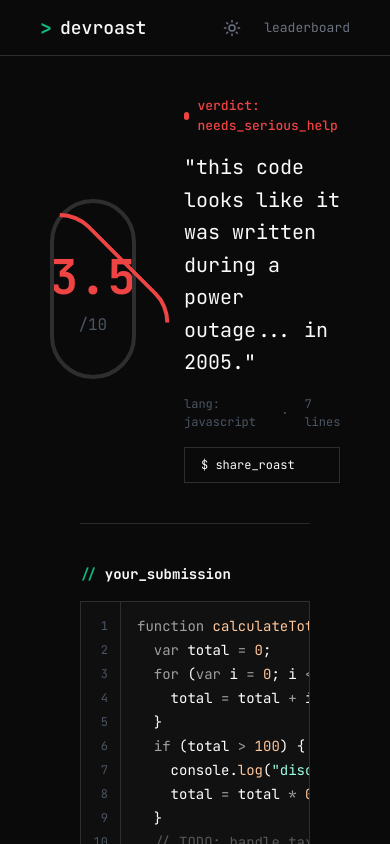
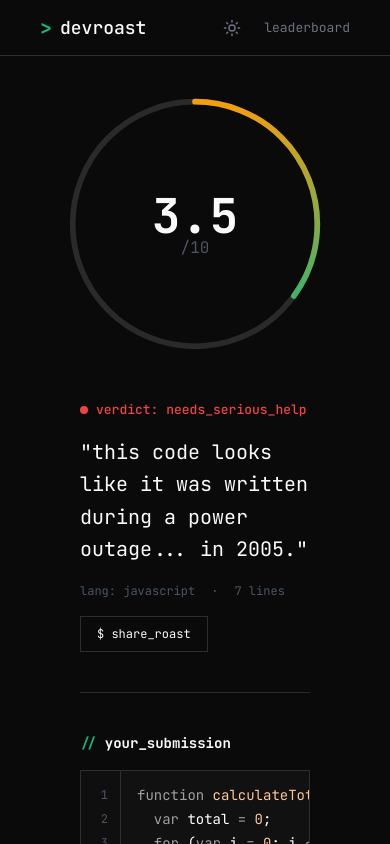
Before and after one commit to tvc95/devroast, a Next.js app: page /roast/1 in a window 390 px wide. Shown: the top 844 px of the page. Built offline with nearby package versions, Linux system fonts and the light colour scheme.

Commit message:
feat: add score-ring component with responsive text and spec format

```diff
--- a/src/app/roast/[id]/page.tsx
+++ b/src/app/roast/[id]/page.tsx
@@ -1,6 +1,7 @@
 import type { Metadata } from "next";
 import Link from "next/link";
 import { CodeBlock } from "@/app/leaderboard/code-block";
+import { ScoreRing } from "@/components/ui/score-ring";
 
 export const metadata: Metadata = {
   title: "Roast Result | DevRoast",
@@ -85,37 +86,6 @@ const roastResult = {
     ],
   },
 };
-
-function ScoreRing({ score }: { score: number }) {
-  const getScoreColor = (s: number) => {
-    if (s < 4) return "var(--accent-red)";
-    if (s < 7) return "var(--accent-amber)";
-    return "var(--accent-green)";
-  };
-
-  return (
-    <div className="relative flex h-[180px] w-[180px] items-center justify-center">
-      <div className="absolute inset-0 rounded-full border-4 border-[var(--border-primary)]" />
-      <div
-        className="absolute inset-0 rounded-full border-4"
-        style={{
-          borderColor: getScoreColor(score),
-          borderTopColor: "transparent",
-          borderRightColor: score > 2.5 ? getScoreColor(score) : "transparent",
-          borderBottomColor: score > 5 ? getScoreColor(score) : "transparent",
-          borderLeftColor: score > 7.5 ? getScoreColor(score) : "transparent",
-          transform: "rotate(-45deg)",
-        }}
-      />
-      <div className="flex flex-col items-center">
-        <span className="font-mono text-[48px] font-bold" style={{ color: getScoreColor(score) }}>
-          {score}
-        </span>
-        <span className="font-mono text-[16px] text-[var(--text-tertiary)]">/10</span>
-      </div>
-    </div>
-  );
-}
 
 function IssueCard({
   issue,
@@ -231,8 +201,8 @@ export default function RoastResultPage() {
     <main className="flex min-h-screen flex-col bg-[var(--bg-page)]">
       <div className="flex flex-col gap-10 px-20 py-10">
         {/* Score Hero */}
-        <div className="flex items-center justify-center gap-12">
-          <ScoreRing score={roastResult.score} />
+        <div className="flex flex-col items-center gap-12 sm:flex-row sm:justify-center sm:gap-12">
+          <ScoreRing score={roastResult.score} size="lg" />
 
           <div className="flex flex-col gap-4">
             <div className="flex items-center gap-2">
@@ -257,12 +227,13 @@ export default function RoastResultPage() {
                 {roastResult.lineCount} lines
               </span>
             </div>
-
-            <button className="flex items-center gap-1.5 rounded-sm border border-[var(--border-primary)] px-4 py-2">
-              <span className="font-mono text-[12px] text-[var(--text-primary)]">
-                $ share_roast
-              </span>
-            </button>
+            <div>
+              <button className="flex items-center gap-1.5 rounded-sm border border-[var(--border-primary)] px-4 py-2">
+                <span className="font-mono text-[12px] text-[var(--text-primary)]">
+                  $ share_roast
+                </span>
+              </button>
+            </div>
           </div>
         </div>
 
--- a/src/components/ui/score-ring.tsx
+++ b/src/components/ui/score-ring.tsx
@@ -62,7 +62,7 @@ export const ScoreRing = forwardRef<HTMLDivElement, ScoreRingProps>(
             </linearGradient>
           </defs>
         </svg>
-        <ScoreCenter score={score} maxScore={maxScore} />
+        <ScoreCenter score={score} maxScore={maxScore} size={size} />
       </div>
     );
   },
@@ -70,13 +70,25 @@ export const ScoreRing = forwardRef<HTMLDivElement, ScoreRingProps>(
 
 ScoreRing.displayName = "ScoreRing";
 
-function ScoreCenter({ score, maxScore }: { score: number; maxScore: number }) {
+function ScoreCenter({ score, maxScore, size = "md" }: { score: number; maxScore: number; size?: "sm" | "md" | "lg" }) {
+  const textSize = {
+    sm: "text-3xl",
+    md: "text-5xl md:text-4xl",
+    lg: "text-5xl lg:text-7xl",
+  }[size];
+
+  const labelSize = {
+    sm: "text-xs",
+    md: "text-sm",
+    lg: "text-base",
+  }[size];
+
   return (
     <div className="absolute inset-0 flex flex-col items-center justify-center">
-      <span className="font-mono text-[48px] font-bold leading-none text-[var(--text-primary)]">
+      <span className={`font-mono font-bold leading-none text-[var(--text-primary)] ${textSize}`}>
         {score.toFixed(1)}
       </span>
-      <span className="font-mono text-base font-normal leading-none text-[var(--text-tertiary)]">
+      <span className={`font-mono font-normal leading-none text-[var(--text-tertiary)] ${labelSize}`}>
         /{maxScore}
       </span>
     </div>
```
Also changed, not shown: specs/AGENTS.md (added, +56 -0 lines).
